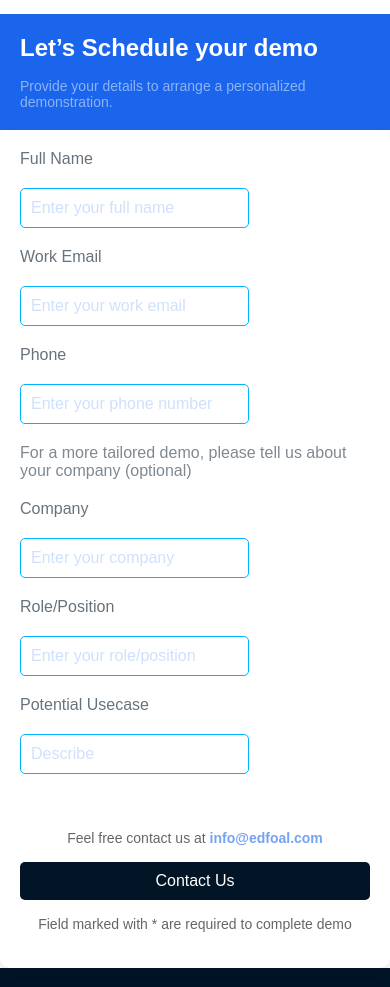
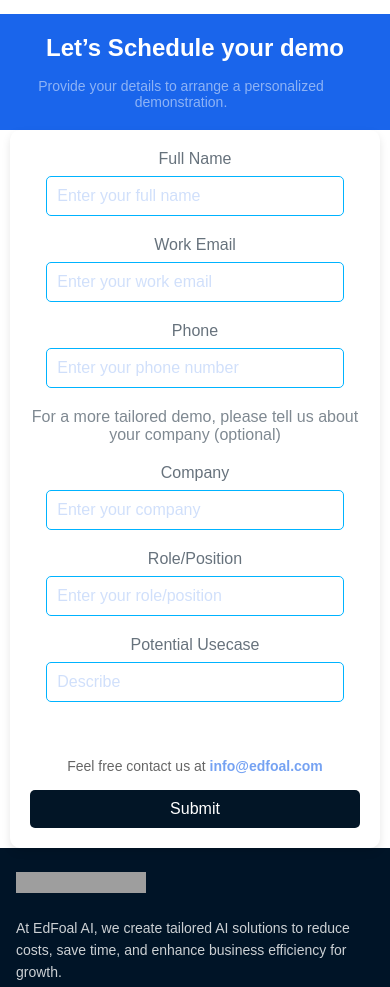
Before and after one commit to Edfoal/edfoal-website-2025.github.io, a plain HTML site: page pages/automation.html in a window 390 px wide. Shown: the part 1440-2427 px from the top of the page. Drawn offline with Linux system fonts and the light colour scheme; grey boxes are pictures that could not be loaded.

Commit message:
resolved feddbacks

```diff
--- a/assets/css/home.css
+++ b/assets/css/home.css
@@ -1673,8 +1673,8 @@ a {
 
 .footer-social-link {
     color: #ffffff;
-    height: 28px;
-    width: 28px;
+    height: 100%;
+    width: 100%;
     text-decoration: none;
     font-weight: bold;
     font-size: 14px;
--- a/assets/css/servicedetail.css
+++ b/assets/css/servicedetail.css
@@ -281,6 +281,7 @@
     font-size: 1rem;
     border: 0.0625rem solid #00B3FF;
     border-radius: 0.3125rem;
+    width: 90%;
 }
 
 .service-detail-form-group input::placeholder {
@@ -470,3 +471,55 @@
         margin-bottom: 0.625rem;
     }
 }
+@media (max-width: 48rem) {
+    .service-detail-demo {
+      display: flex;
+      flex-direction: column;
+      align-items: center;
+      text-align: center;
+    }
+
+    .service-detail-demo-text {
+      width: 100%;
+      margin: 0 auto;
+    }
+
+    .service-detail-demo-text-heading,
+    .service-detail-demo-text-content {
+      text-align: center;
+    }
+
+    .service-detail-demo-form {
+      width: 90%;
+      margin: 0 auto;
+    }
+  }
+
+  @media (max-width: 30rem) {
+    .service-detail-demo {
+      display: flex;
+      flex-direction: column;
+      align-items: center;
+      text-align: center;
+    }
+
+    .service-detail-demo-text {
+      width: 100%;
+      margin: 0 auto;
+    }
+
+    .service-detail-demo-text-heading,
+    .service-detail-demo-text-content {
+      text-align: center;
+    }
+
+    .service-detail-demo-form {
+      width: 95%;
+      margin: 0 auto;
+    }
+    .service-detail-form-group {
+        display: flex;
+        align-items: center;
+        gap: 0.5rem;
+    }
+  }
--- a/pages/automation.html
+++ b/pages/automation.html
@@ -179,8 +179,8 @@
                     <p class="service-detail-button-centered-content">Feel free contact us at
                         <strong>info@edfoal.com</strong>
                     </p>
-                    <button class="service-detail-button" type="submit">Contact Us</button>
-                    <p class="service-detail-button-centered-content">Field marked with * are required to complete demo
+                    <button class="service-detail-button" type="submit">Submit</button>
+                    <!-- <p class="service-detail-button-centered-content">Field marked with * are required to complete demo -->
                     </p>
                 </div>
             </form>
@@ -270,7 +270,7 @@
         </div>
 
         <div class="footer-bottom">
-            <p>Your Company - 2025 All rights reserved.</p>
+            <p>© 2025 Edfoal. All rights reserved.</p>
         </div>
     </footer>
     <script>
```
Also changed, not shown: index.html (+2 -2 lines), pages/aboutus.html (+1 -1 lines), pages/ai-consultancy.html (+3 -3 lines), pages/contactus.html (+1 -1 lines), pages/servicedetail.html (+1 -1 lines), pages/servicelist.html (+1 -1 lines), pages/tailored-ai-solutions.html (+3 -3 lines), pages/usecase.html (+1 -1 lines), pages/usecasedomain.html (+1 -1 lines).
